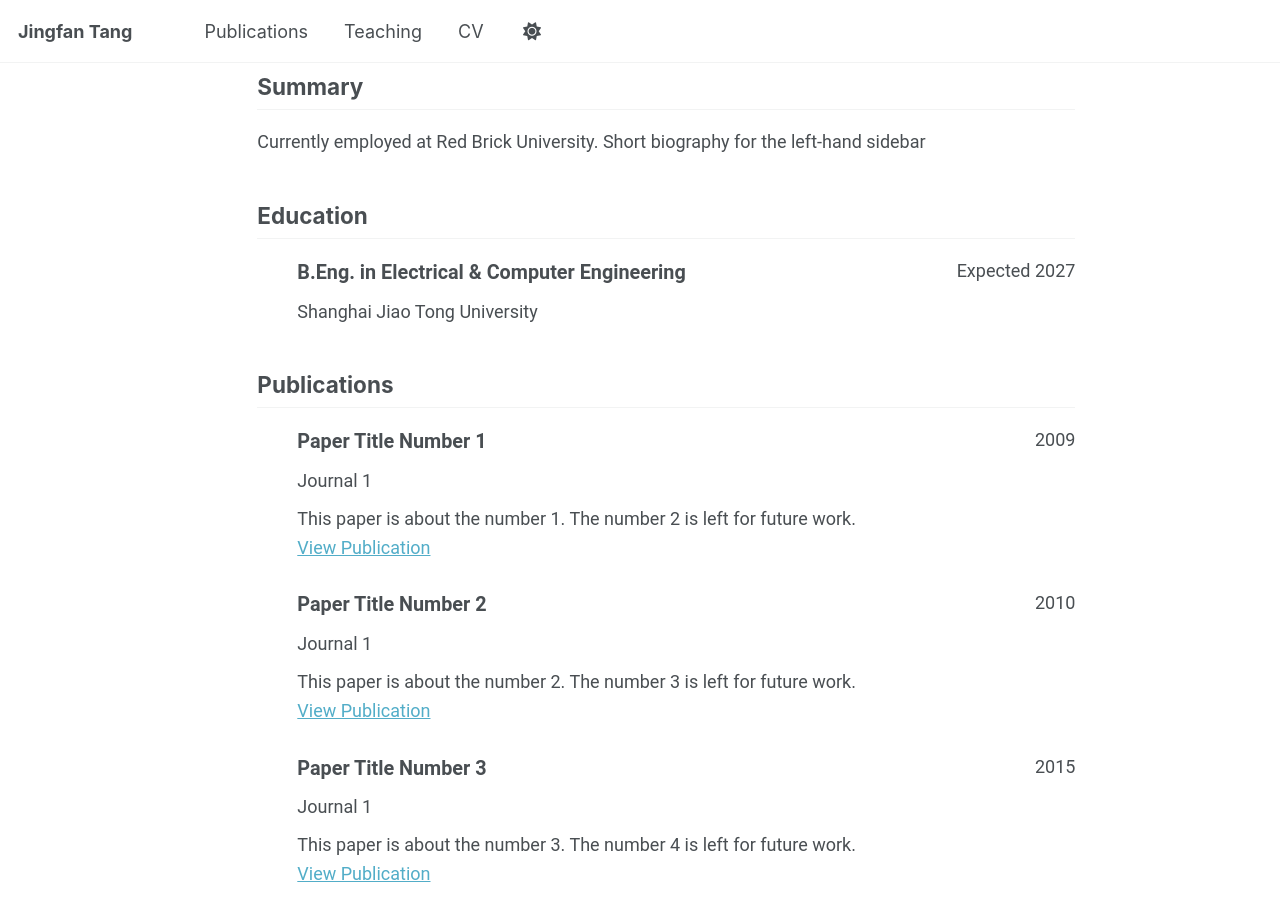
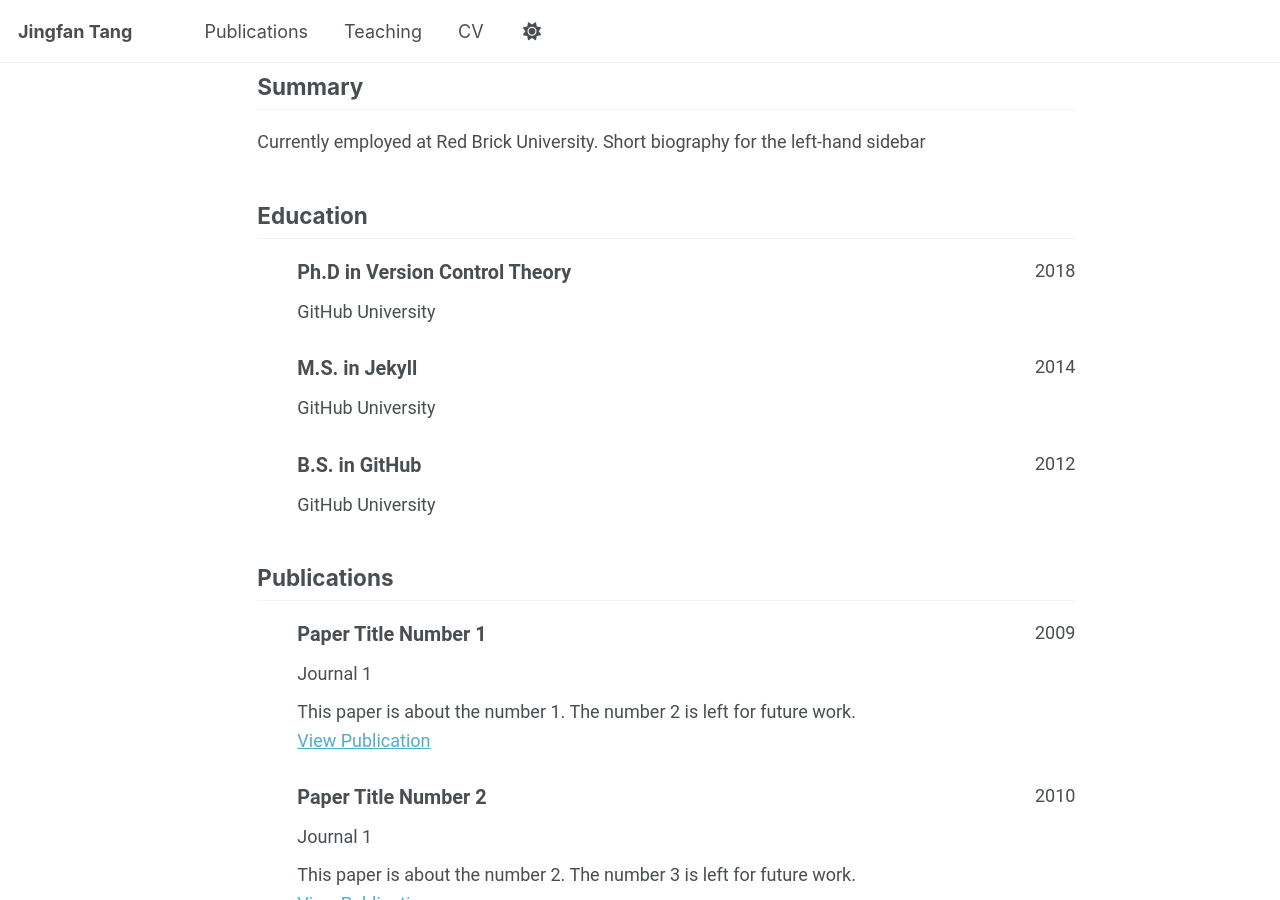
Before and after one commit to tangjingfan/tangjingfan.github.io, a Jekyll site: the page built from _pages/cv-json.md, in a window 1280 px wide and 900 px high, scrolled down 318 px. Built offline with Jekyll 4.4.1, drawn with Linux system fonts in a browser that asks for light colours; a script that is not in the unit is left out.

Commit message:
feat: update cv

```diff
--- a/_data/cv.json
+++ b/_data/cv.json
@@ -33,11 +33,29 @@
   "work": [],
   "education": [
     {
-      "institution": "Shanghai Jiao Tong University",
-      "area": "B.Eng. in Electrical & Computer Engineering",
+      "institution": "GitHub University",
+      "area": "Ph.D in Version Control Theory",
       "studyType": "",
       "startDate": "",
-      "endDate": "Expected 2027",
+      "endDate": "2018",
+      "gpa": null,
+      "courses": []
+    },
+    {
+      "institution": "GitHub University",
+      "area": "M.S. in Jekyll",
+      "studyType": "",
+      "startDate": "",
+      "endDate": "2014",
+      "gpa": null,
+      "courses": []
+    },
+    {
+      "institution": "GitHub University",
+      "area": "B.S. in GitHub",
+      "studyType": "",
+      "startDate": "",
+      "endDate": "2012",
       "gpa": null,
       "courses": []
     }
--- a/_pages/cv.md
+++ b/_pages/cv.md
@@ -30,7 +28,7 @@ Work experience
 * Summer 2015: Research Assistant
   * GitHub University
   * Duties included: Tagging issues
-  * Supervisor: Professor Git
+  * Supervisor: Professor Git -->
 
 Skills
 ======
@@ -47,11 +45,11 @@ Publications
     {% include archive-single-cv.html %}
   {% endfor %}</ul>
 
-Talks
+<!-- Talks
 ======
   <ul>{% for post in site.talks reversed %}
     {% include archive-single-talk-cv.html  %}
-  {% endfor %}</ul>
+  {% endfor %}</ul> -->
 
 Teaching
 ======
```
Also changed, not shown: other parts of _pages/cv.md (+2 -4 lines).
